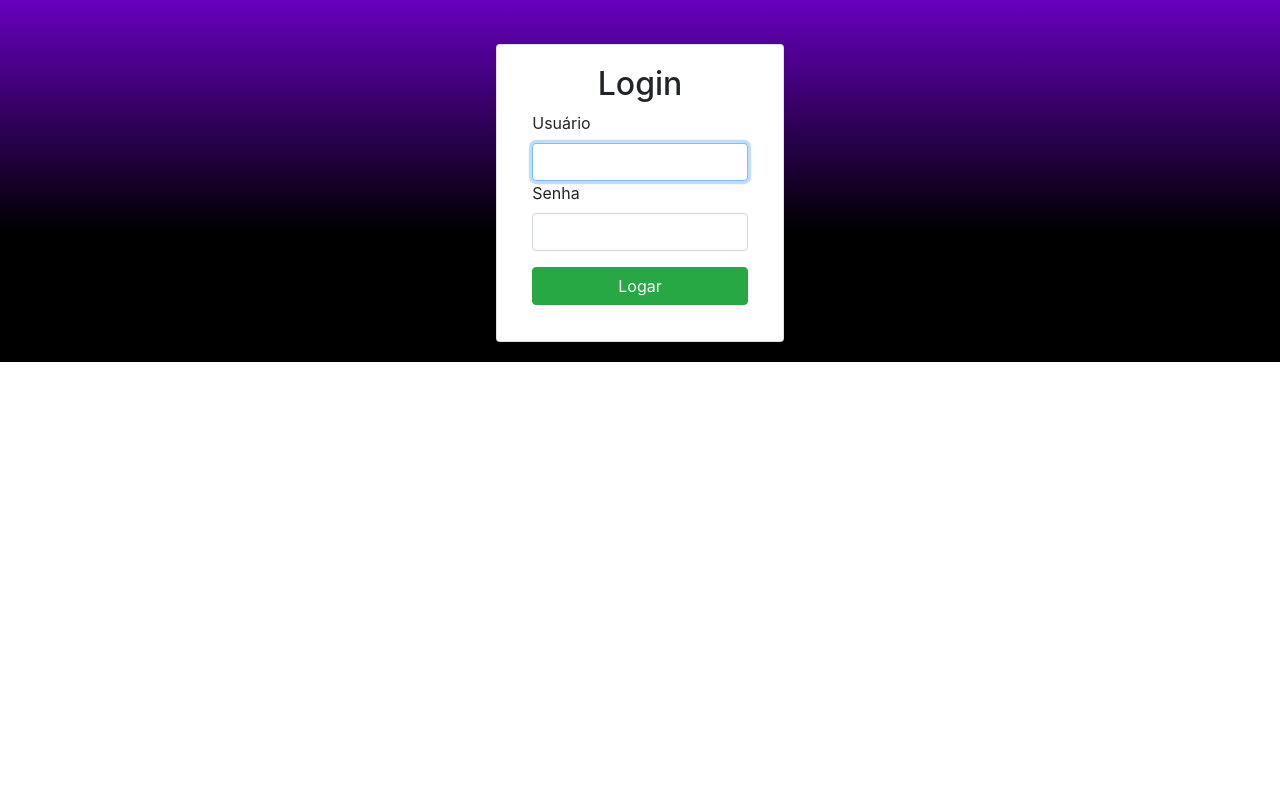
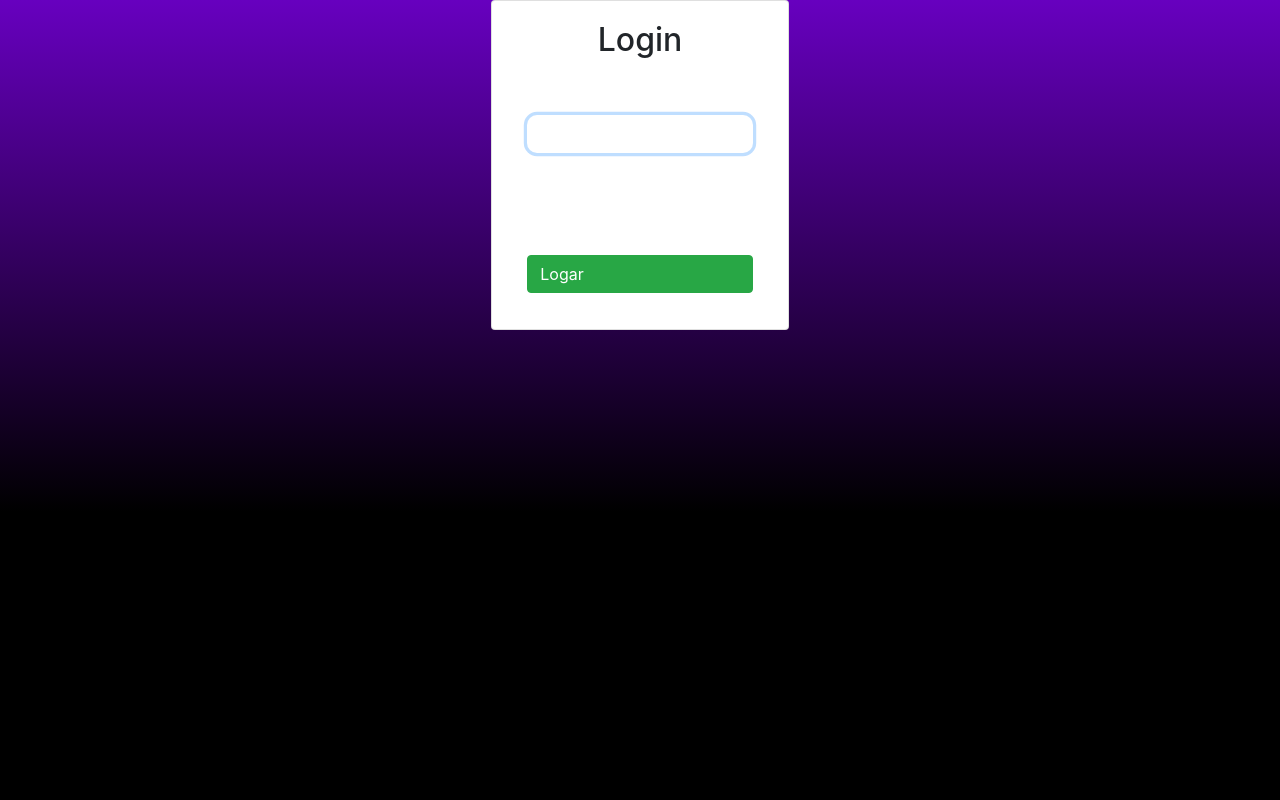
Before and after one commit to RicardoMelo2501/hobby_hub, a Django app: page /login/ in a window 1280 px wide. Run offline with Django 4.2, Linux system fonts and the light colour scheme; some libraries are stand-ins or nearby versions.

Commit message:
Update_login

```diff
--- a/base/static/css/login.css
+++ b/base/static/css/login.css
@@ -7,12 +7,56 @@
     flex-direction: row;
 }
 
-.main_left {
-    background-color: red;
-    width: 50vw;
+.container-left {
+
 }
 
-.main_right {
-    background-color: blue;
-    width: 50vw;
+.container-right {
+
 }
+
+.container-right form {
+    width: 70%;
+}
+
+.form-control {
+    border-radius: 10px;
+    border: none;
+}
+
+.input-field:focus {
+    outline: none;
+    border: none;
+    box-shadow: none;
+  }
+
+.form-group label {
+    font-size: 20pt;
+    color: white;
+}
+
+.esqueceu a {
+    text-decoration: underline;
+}
+
+.btn {
+    display: flex;
+    flex-direction: row;
+    gap: 20px;
+    width: 100%;
+    align-items: center;
+}
+
+.btn .btn-primary {
+    align-items: center;
+    justify-content: center;
+    background-color: #8A01FF;
+    border: none;
+    color: white;
+}
+
+.btn .btn-primary:hover {
+    width: 40vw;
+    height: 5vh;
+    transition: all 0.5s ease;
+}
--- a/base/templates/base/header.html
+++ b/base/templates/base/header.html
@@ -22,16 +22,16 @@
     </title>
 
 </head>
-<body style="background: linear-gradient(180deg,#6700bf,#000 63.97%,#000); background-repeat: no-repeat; height: 100%;">
+<body style="background: linear-gradient(180deg,#6700bf,#000 63.97%,#000); background-repeat: no-repeat;  height: 100%; min-height: 100vh;">
         {% comment %} Optional Nav Bar {% endcomment %}
         {%block 'navbar'%}
 
         {%endblock%}
 
         <!-- MAIN -->
-        <div class="col" style="">
-            <div class="container-fluid mt-4">
-                <div style="padding: 20px;">
+        <div class="col">
+            <div class="container-fluid">
+                <div>
 
                     {%block 'conteudo'%}
 
```
Also changed, not shown: base/templates/default_pages/index.html (+36 -3 lines).
